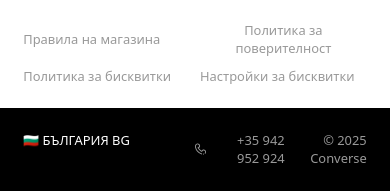
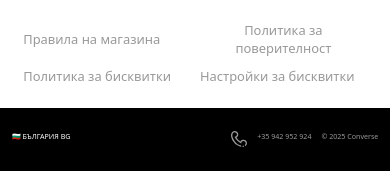
Before and after one commit to VKoparov/converse, a plain HTML site: page index.html in a window 390 px wide. Shown: the part 2582-2773 px from the top of the page. Drawn offline with nearby package versions, Linux system fonts and the light colour scheme; a web font is replaced by a local one.

Commit message:
enhance(project): fixed footer alignment

```diff
--- a/css/style.css
+++ b/css/style.css
@@ -715,6 +715,22 @@ footer {
         font-size: 0.85em;
     }
 
+    .footer-bottom .locale {
+        flex: none;
+        font-size: .55em;
+    }
+
+    .footer-bottom .contact {
+        /*gap: 5px;*/
+        flex: none;
+        font-size: .55em;
+    }
+
+    .footer-bottom {
+        padding: 1.8em .9em;
+        flex-wrap: nowrap;
+    }
+
     .footer-bottom-mobile .legal {
         display: grid;
         grid-template-columns: repeat(2, 1fr);
```
